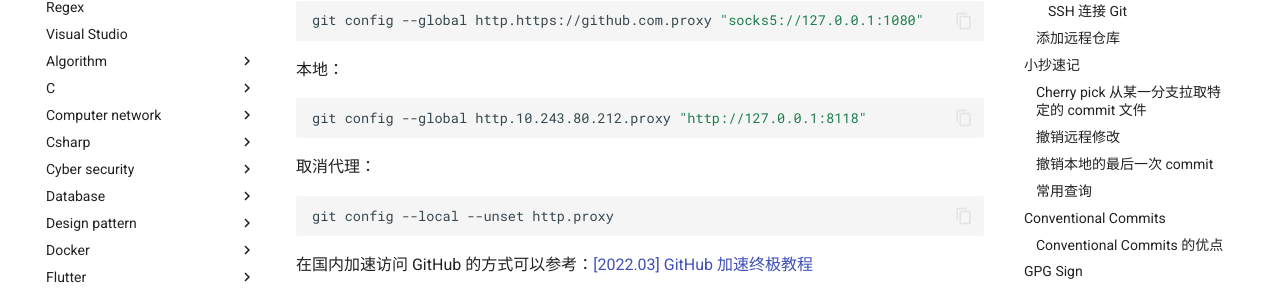
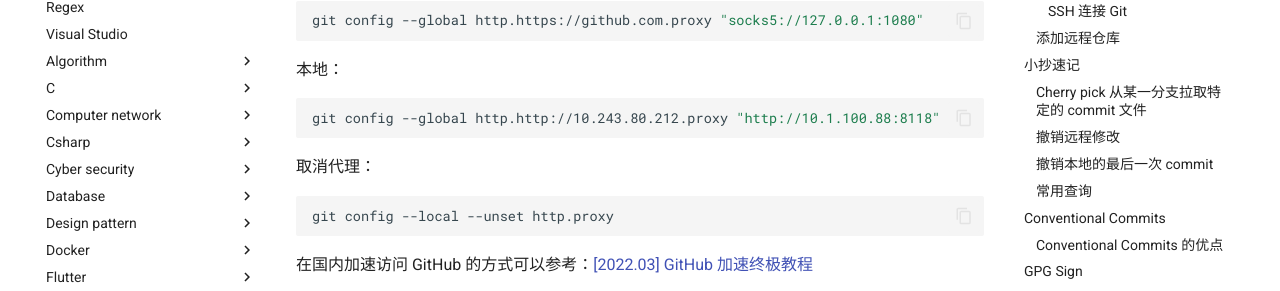
Before and after one commit to luoxufeiyan/wiki.luoxufeiyan.com, an MkDocs documentation site: the page built from docs/tech/git/git.md, in a window 1280 px wide and 900 px high, scrolled down 1512 px. Shown: the part 151-442 px from the top of the window. Built offline with MkDocs 1.6.1 and Material for MkDocs 9.7.7, drawn with Linux system fonts in a browser that asks for light colours; comment, search, counter and statistics services are not loaded; some of the changed lines change nothing that is shown.

Commit message:
fix: 修改错误

````diff
--- a/docs/tech/git/git.md
+++ b/docs/tech/git/git.md
@@ -59,7 +59,7 @@ git config --global http.https://github.com.proxy "socks5://127.0.0.1:1080"
 本地：
 
 ```shell
-git config --global http.10.243.80.212.proxy "http://127.0.0.1:8118"
+git config --global http.http://10.243.80.212.proxy "http://10.1.100.88:8118"
 ```
 
 取消代理：
````
